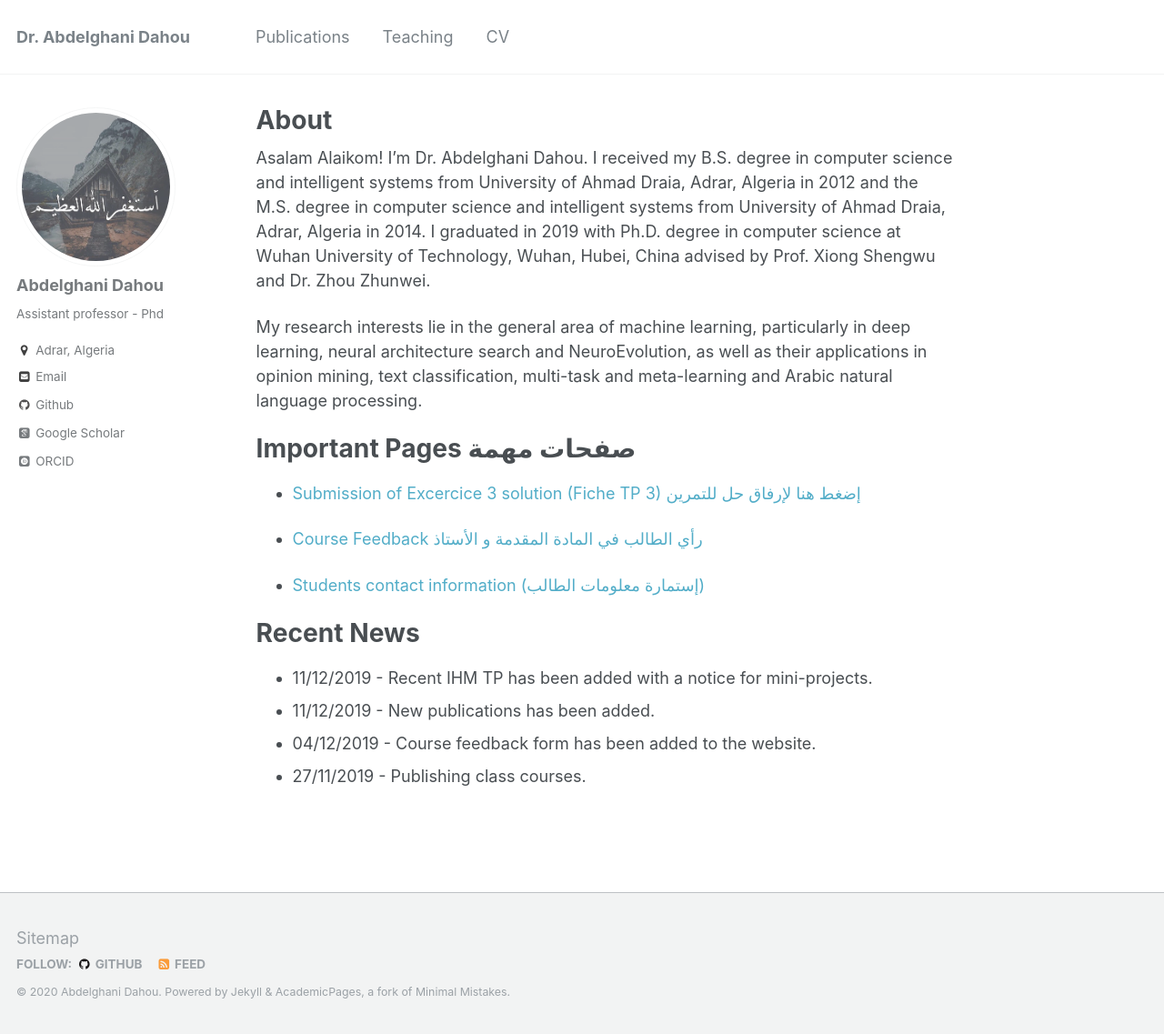
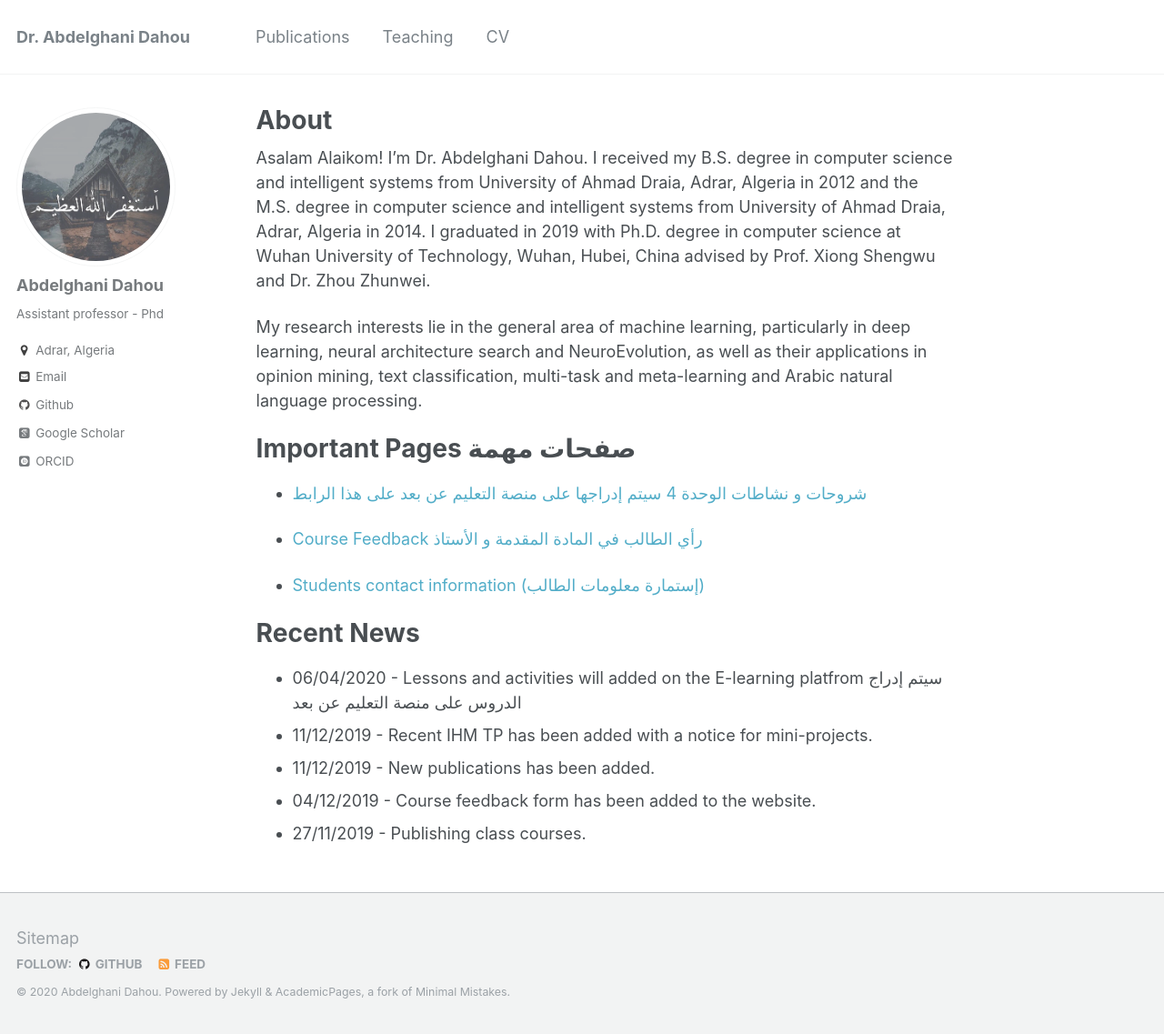
Before and after one commit to dr-dahou-adrar/dr-dahou-adrar.github.io, a Jekyll site: the page built from _pages/about.md, in a window 1280 px wide and 1137 px high. Shown: the whole window at 91% size. Built offline with Jekyll 4.4.1, drawn with Linux system fonts in a browser that asks for light colours; some web fonts are replaced.

Commit message:
e-learning course link added

```diff
--- a/_pages/about.md
+++ b/_pages/about.md
@@ -15,7 +15,7 @@ My research interests lie in the general area of machine learning, particularly
 
 Important Pages صفحات مهمة
 ======
-* [Submission of Excercice 3 solution (Fiche TP 3) إضغط هنا لإرفاق حل للتمرين](https://forms.gle/HUHxUzirixwaMgzk7)
+* [ شروحات و نشاطات الوحدة 4 سيتم إدراجها على منصة التعليم عن بعد على هذا الرابط](https://elearning.univ-adrar.dz/course/view.php?id=266)
 
 * [Course Feedback رأي الطالب في المادة المقدمة و الأستاذ](https://forms.gle/S8qHBjacM9y4GgbXA)
 
@@ -23,6 +23,7 @@ Important Pages صفحات مهمة
 
 Recent News
 ======
+* 06/04/2020 - Lessons and activities will added on the E-learning platfrom سيتم إدراج الدروس على منصة التعليم عن بعد
 * 11/12/2019 - Recent IHM TP has been added with a notice for mini-projects.
 * 11/12/2019 - New publications has been added.
 * 04/12/2019 - Course feedback form has been added to the website.
```
